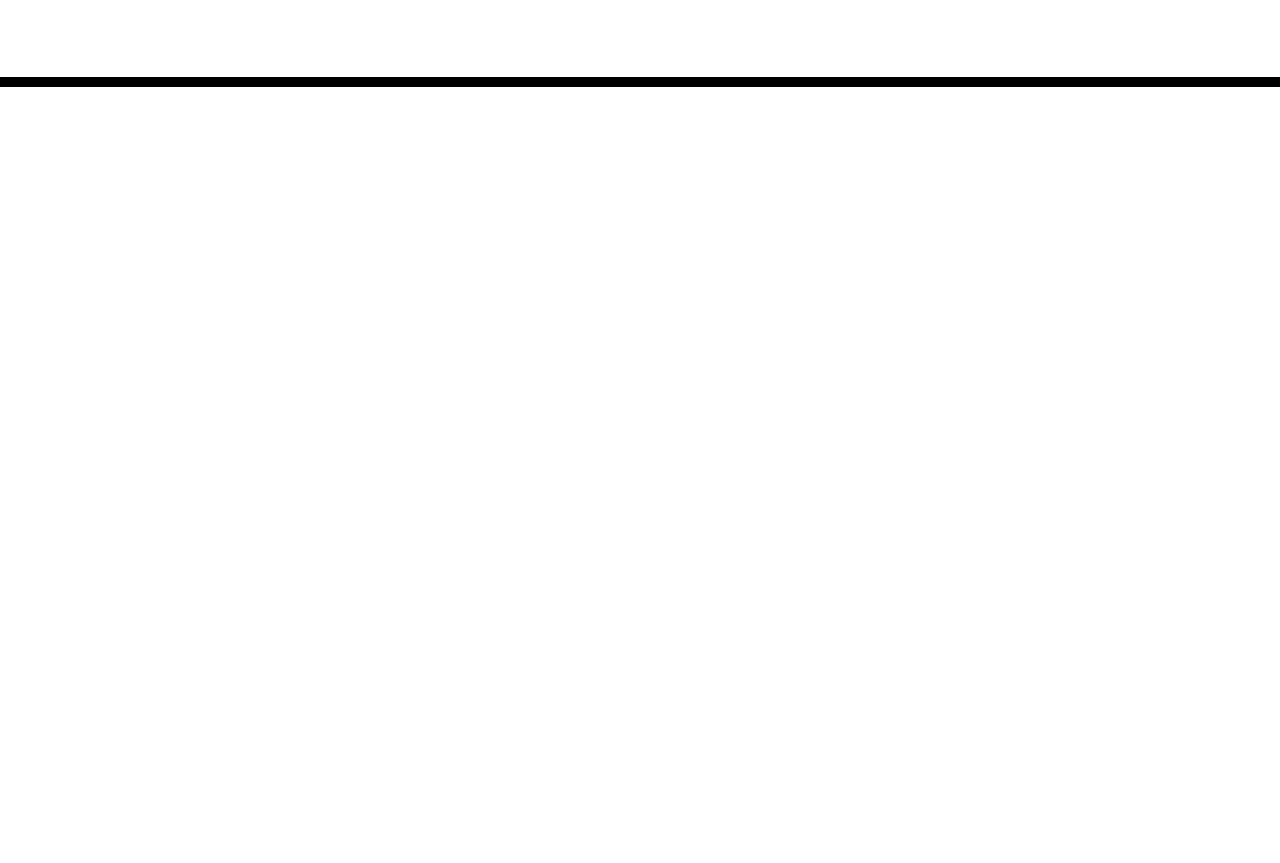
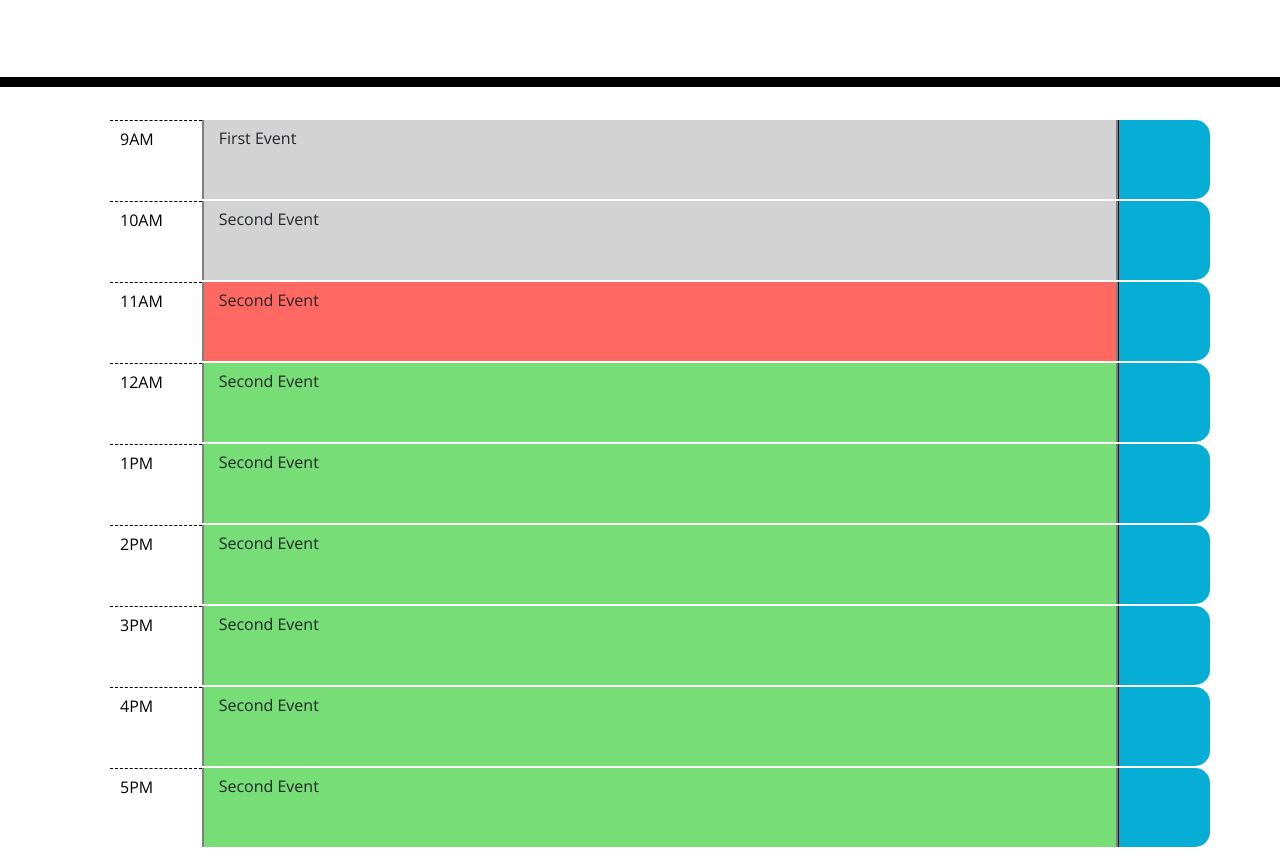
Before and after one commit to nmcanall/work-day-scheduler, a plain HTML site: page index.html in a window 1280 px wide. Shown: the part 181-1044 px from the top of the page. Before the commit the page ends 800 px from the top, so only its background shows below. Drawn offline with nearby package versions, Linux system fonts and the light colour scheme; a web font is replaced by a local one.

Commit message:
HTML page style

```diff
--- a/assets/css/style.css
+++ b/assets/css/style.css
@@ -23,38 +23,42 @@ textarea{
 
 .description{
     white-space: pre-wrap;
+    margin-bottom: 0px;
+    padding-top: 10px;
+    border-right: 2px solid gray;
+    border-left: 2px solid gray;
 }
 
 .time-block{
-    text-align: center;
     border-radius: 15px;
+    margin-bottom: 0px;
 }
 
 .row {
     white-space: pre-wrap;
     height: 80px;
-    border-top: 1px solid white;;
+    border-top: 1px solid white;
+    margin-bottom: 1px;
 }
 
 .hour {
     background-color: #ffffff;
     color: #000000;
     border-top: 1px dashed #000000;
+    padding-top: 10px;
+    padding-left: 10px;
 }
 
 .past {
     background-color: #d3d3d3;
-    color: white;
 }
 
 .present {
     background-color: #ff6961;
-    color: white;
 }
 
 .future {
     background-color: #77dd77;
-    color: white;
 }
 
 .saveBtn {
@@ -63,6 +67,8 @@ textarea{
     border-bottom-right-radius: 15px;
     background-color: #06AED5;
     color: white;
+    padding-top: 10px;
+    margin-bottom: 0px;
 }
 
 .saveBtn i:hover {
--- a/index.html
+++ b/index.html
@@ -8,6 +8,7 @@
     <link rel="stylesheet" href="https://stackpath.bootstrapcdn.com/bootstrap/4.3.1/css/bootstrap.min.css"/>
     <link rel="stylesheet" href="https://use.fontawesome.com/releases/v5.8.1/css/all.css" integrity="sha384-50oBUHEmvpQ+1lW4y57PTFmhCaXp0ML5d60M1M7uH2+nqUivzIebhndOJK28anvf" crossorigin="anonymous"/>
     <link rel="stylesheet" href="https://fonts.googleapis.com/css?family=Open+Sans&display=swap"/>
+    <link rel="stylesheet" href="https://cdnjs.cloudflare.com/ajax/libs/open-iconic/1.1.1/font/css/open-iconic-bootstrap.min.css" />
     <link rel="stylesheet" href="./assets/css/style.css"/>
     <title>Work Day Scheduler</title>
   </head>
@@ -22,6 +23,53 @@
     </header>
     <div class="container">
       <!-- Timeblocks go here -->
+      <ul class="">
+        <li class="row time-block">
+            <p class="col-1 hour">9AM</p>
+            <p class="col-10 description past">First Event</p>
+            <span class="oi oi-browser col-1 saveBtn"></span>
+        </li>
+        <li class="row time-block">
+            <p class="col-1 hour">10AM</p>
+            <p class="col-10 description past">Second Event</p>
+            <span class="oi oi-browser col-1 saveBtn"></span>
+        </li>
+        <li class="row time-block">
+            <p class="col-1 hour">11AM</p>
+            <p class="col-10 description present">Second Event</p>
+            <span class="oi oi-browser col-1 saveBtn"></span>
+        </li>
+        <li class="row time-block">
+            <p class="col-1 hour">12AM</p>
+            <p class="col-10 description future">Second Event</p>
+            <span class="oi oi-browser col-1 saveBtn"></span>
+        </li>
+        <li class="row time-block">
+            <p class="col-1 hour">1PM</p>
+            <p class="col-10 description future">Second Event</p>
+            <span class="oi oi-browser col-1 saveBtn"></span>
+        </li>
+        <li class="row time-block">
+            <p class="col-1 hour">2PM</p>
+            <p class="col-10 description future">Second Event</p>
+            <span class="oi oi-browser col-1 saveBtn"></span>
+        </li>
+        <li class="row time-block">
+            <p class="col-1 hour">3PM</p>
+            <p class="col-10 description future">Second Event</p>
+            <span class="oi oi-browser col-1 saveBtn"></span>
+        </li>
+        <li class="row time-block">
+            <p class="col-1 hour">4PM</p>
+            <p class="col-10 description future">Second Event</p>
+            <span class="oi oi-browser col-1 saveBtn"></span>
+        </li>
+        <li class="row time-block">
+            <p class="col-1 hour">5PM</p>
+            <p class="col-10 description future">Second Event</p>
+            <span class="oi oi-browser col-1 saveBtn"></span>
+        </li>
+      </ul>
     </div>
     <script src="https://code.jquery.com/jquery-3.4.1.min.js"></script>
     <script src="https://cdnjs.cloudflare.com/ajax/libs/moment.js/2.24.0/moment.min.js"></script>
```
